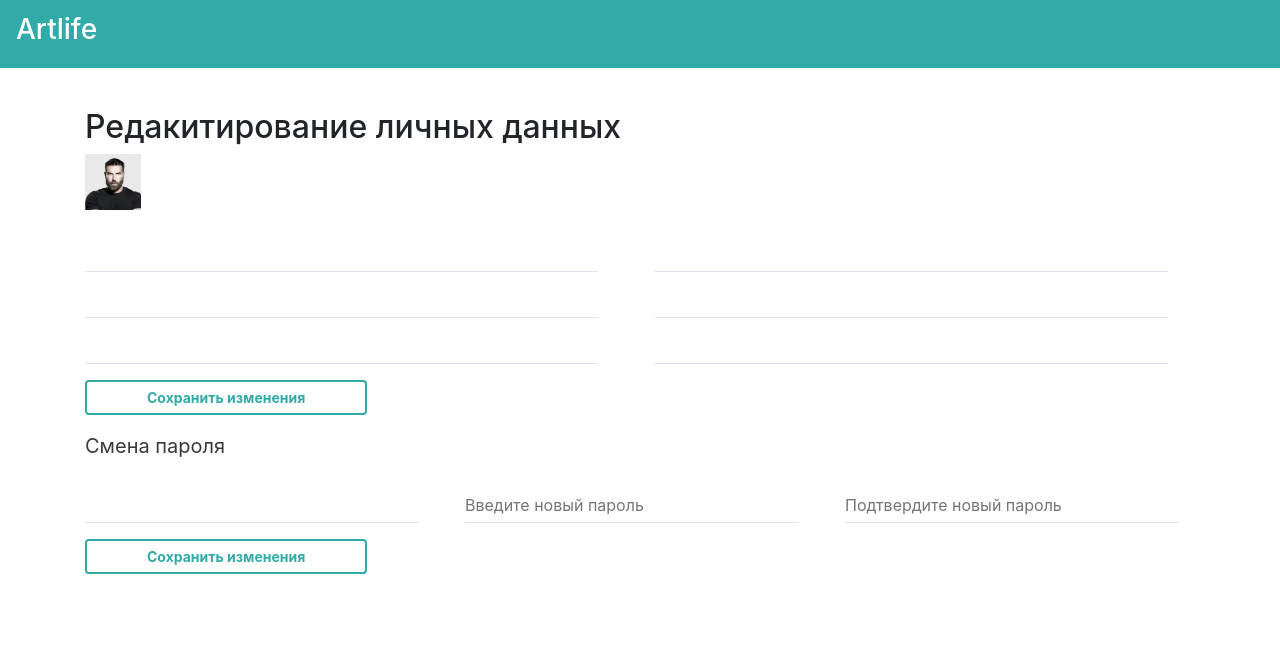
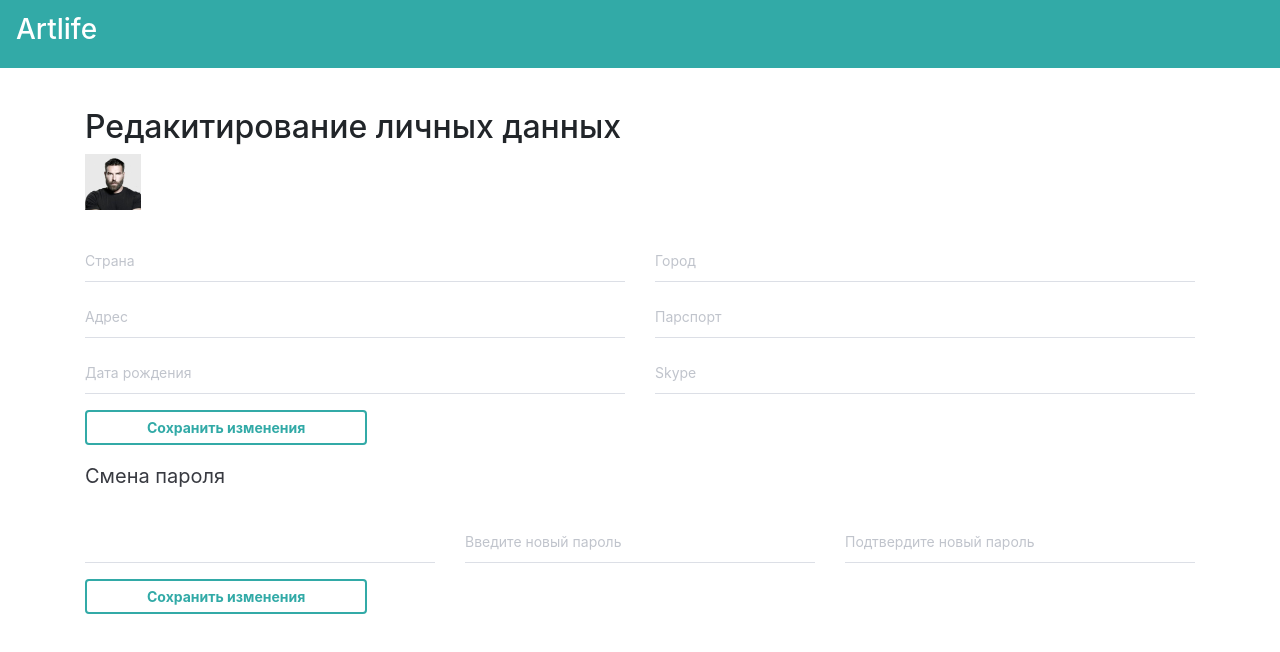
Before and after one commit to TjLinka/artLifeDemo, a Vue app: page /myinfoedit in a window 1280 px wide. Shown: the top 652 px of the page. Built offline with nearby package versions, Linux system fonts and the light colour scheme; no server answers; sample sign-in values are in the browser's storage.

Commit message:
Input's Fixed

```diff
--- a/src/App.vue
+++ b/src/App.vue
@@ -54,4 +54,30 @@ main {
 .mx-calendar-content .cell.in-range{
   background-color: lighten($color:#32aaa7, $amount: 40%) !important;
 }
+.el-input .el-input__clear{
+  color: #32AAA7;
+  margin-top: 0px;
+}
+.el-input .el-input__clear:hover{
+  color: #32AAA7;
+}
+.el-input__inner{
+  border: 0;
+  border-bottom: 1px solid #DCDFE6;
+  border-radius: 0;
+  padding: 0;
+}
+.el-input.is-active .el-input__inner, .el-input__inner:focus{
+  border-color:  #32AAA7;
+}
+/* Chrome, Safari, Edge, Opera */
+input::-webkit-outer-spin-button,
+input::-webkit-inner-spin-button {
+  -webkit-appearance: none;
+  margin: 0;
+}
+/* Firefox */
+input[type=number] {
+  -moz-appearance:textfield;
+}
 </style>
--- a/src/views/Auth.vue
+++ b/src/views/Auth.vue
@@ -6,8 +6,10 @@
       </h1>
       <div class="auth__page__form">
         <form>
-          <input type="text" placeholder="Логин" v-model="log.login" />
-          <input type="password" placeholder="Пароль" v-model="log.password" />
+          <el-input type="text" placeholder="Логин" v-model="log.login"
+          class="log_in" clearable/>
+          <el-input type="password" placeholder="Пароль" v-model="log.password"
+          class="log_in" show-password />
           <button class="btn__login" v-on:click.prevent="sf">Войти</button>
         </form>
       </div>
@@ -68,13 +70,13 @@ export default {
       flex-direction: column;
       align-items: center;
 
-      input {
+      .log_in {
         width: 60%;
-        height: 45px;
-        border: 0;
-        border-bottom: 1px solid lightgray;
+        // height: 45px;
+        // border: 0;
+        // border-bottom: 1px solid lightgray;
         margin-bottom: 30px;
-        outline: none;
+        // outline: none;
       }
 
       .btn__login {
--- a/src/views/Indicators.vue
+++ b/src/views/Indicators.vue
@@ -3,14 +3,12 @@
     <div class="container">
       <h2 class="page__title">Показатели</h2>
       <div class="row">
-        <div class="col">
-          <p class="current_period">
+        <div class="col-sm-6 current_period">
             <strong>Текущий период: {{ currentPeriodTop.comdte }}</strong><br>
             Статус предыдущего года:
             <span :style="`color: ${periodStatus}`">
               {{ currentPeriodTop.prev_status }}
             </span>
-          </p>
         </div>
       </div>
       <div class="sponsor__page__description">
@@ -108,7 +106,8 @@
         </div>
         <div class="row edit">
           <div class="col-sm-6">
-            <input type="text" name="" id="" placeholder="Сумма" v-model="autoship" />
+            <el-input type="number" name="" id="" placeholder="Сумма"
+            clearable v-model="autoship" />
           </div>
         </div>
         <div class="row edit mt-3">
--- a/src/views/MyInfoEdit.vue
+++ b/src/views/MyInfoEdit.vue
@@ -10,21 +10,23 @@
       <div class="top__info mt-3">
         <div class="row edit ">
           <div class="col-md-6 mt-3">
-            <input type="text" name="country" v-model="userInfo.country" />
+            <el-input clearable type="text" name="country"
+            v-model="userInfo.country" placeholder="Страна" />
           </div>
-          <div class="col-md-6 mt-3"><input type="text" name="city" v-model="userInfo.city" /></div>
+          <div class="col-md-6 mt-3"><el-input clearable type="text" name="city"
+          v-model="userInfo.city" placeholder="Город" /></div>
         </div>
         <div class="row edit ">
-          <div class="col-md-6 mt-3"><input type="text"
-          name="address" v-model="userInfo.address" /></div>
-          <div class="col-md-6 mt-3"><input type="text"
-          name="passport" v-model="userInfo.passport" /></div>
+          <div class="col-md-6 mt-3"><el-input clearable type="text"
+          name="address" v-model="userInfo.address" placeholder="Адрес" /></div>
+          <div class="col-md-6 mt-3"><el-input clearable type="text"
+          name="passport" v-model="userInfo.passport" placeholder="Парспорт" /></div>
         </div>
         <div class="row edit ">
-          <div class="col-md-6 mt-3"><input type="text"
-          name="date" v-model="userInfo.bthdte" /></div>
-          <div class="col-md-6 mt-3"><input type="text"
-          name="skype" v-model="userInfo.skype" /></div>
+          <div class="col-md-6 mt-3"><el-input clearable type="text"
+          name="date" v-model="userInfo.bthdte" placeholder="Дата рождения" /></div>
+          <div class="col-md-6 mt-3"><el-input clearable type="text"
+          name="skype" v-model="userInfo.skype" placeholder="Skype" /></div>
         </div>
         <div class="row edit mt-3">
           <div class="col-md-6">
@@ -36,23 +38,27 @@
         <!-- <div class="row edit">
           <div class="col">
             <p>Смена адреса почтового ящика</p>
-            <input type="text" value="supernameemail@gmail.com" />
+            <el-input clearable type="text" value="supernameemail@gmail.com" />
           </div>
           <div class="col">
             <p>Смена телефона</p>
-            <input type="text" value="+7 (960) 947-43-55" />
+            <el-input clearable type="text" value="+7 (960) 947-43-55" />
           </div>
         </div> -->
         <p class="mt-3">Смена пароля</p>
         <div class="row edit">
           <div class="col-md mt-3">
-            <input type="password" value="supernparoli345" v-model="oldPass" />
+            <el-input type="password" value="supernparoli345"
+            show-password v-model="oldPass" />
           </div>
           <div class="col-md mt-3">
-            <input type="password" placeholder="Введите новый пароль" v-model="newPass" />
+            <el-input type="password"
+            placeholder="Введите новый пароль" show-password v-model="newPass" />
           </div>
           <div class="col-md mt-3">
-            <input type="password" placeholder="Подтвердите новый пароль" v-model="newPassRepeat" />
+            <el-input type="password" show-password
+            placeholder="Подтвердите новый пароль"
+            v-model="newPassRepeat" />
           </div>
         </div>
         <div class="row edit mt-3">
@@ -71,6 +77,26 @@
         </div>
       </template>
       Данные указаны не верно
+    </b-toast>
+    <b-toast id="my-toast-bad" variant="warning" solid>
+      <template #toast-title>
+        <div class="d-flex flex-grow-1 align-items-baseline">
+          <b-img blank blank-color="#ff5555" class="mr-2" width="12" height="12"></b-img>
+          <strong class="mr-auto">Ошибка!</strong>
+          <!-- <small class="text-muted mr-2">42 seconds ago</small> -->
+        </div>
+      </template>
+      Данные указаны не верно
+    </b-toast>
+    <b-toast id="my-toast-good" variant="success" solid>
+      <template #toast-title>
+        <div class="d-flex flex-grow-1 align-items-baseline">
+          <b-img blank blank-color="#32aaa7" class="mr-2" width="12" height="12"></b-img>
+          <strong class="mr-auto">Успех!</strong>
+          <!-- <small class="text-muted mr-2">42 seconds ago</small> -->
+        </div>
+      </template>
+      Ваши данные сохранены
     </b-toast>
   </div>
 </template>
@@ -109,6 +135,7 @@ export default {
       backApi.get('/agent/profile').then((Response) => {
         this.userInfo = Response.data;
       });
+      this.$bvToast.show('my-toast-good');
     },
     saveBotEdit() {
       if (this.newPass !== null && this.newPass === this.newPassRepeat) {
@@ -134,7 +161,7 @@ export default {
   }
 }
 .edit {
-  input {
+  el-input clearable {
     width: 95%;
     height: 30px;
     border: 0;
--- a/src/views/OrganizationByPeriod.vue
+++ b/src/views/OrganizationByPeriod.vue
@@ -90,7 +90,8 @@
         </div>
         <div class="row edit">
           <div class="col-sm-6 mb-4">
-            <input type="text" name="" id="" placeholder="Номер" v-model="agent_id" />
+            <el-input type="number" name="" id="" placeholder="Номер"
+            clearable v-model="agent_id" min="1" />
           </div>
           <div class="col-sm-6">
             <button class="mr-2" @click="updateData">Показать</button
--- a/src/views/OrganizationPeriod.vue
+++ b/src/views/OrganizationPeriod.vue
@@ -78,7 +78,8 @@
         </div>
         <div class="row edit">
           <div class="col-sm-6">
-            <input type="text" name="" id="" placeholder="Номер" v-model="agent_id" />
+            <el-input type="number" name="" id="" placeholder="Номер"
+            clearable v-model="agent_id" />
           </div>
           <div class="col-sm-6">
             <button class="mr-2" @click="updateData">Показать</button
--- a/src/views/PointsHistory.vue
+++ b/src/views/PointsHistory.vue
@@ -15,7 +15,7 @@
           <col
             v-for="field in scope.fields"
             :key="field.key"
-            :style="{ width: field.key === 'dte' ? '200px' : '120px' }"
+            :style="{ width: field.key === 'dte' ? '130px' : '120px' }"
           />
         </template>
       </b-table>
--- a/src/views/PurchasesHistory.vue
+++ b/src/views/PurchasesHistory.vue
@@ -45,10 +45,12 @@
           <span class="ml-1" @click="nextPeriod(1)"> &gt;</span>
         <div class="row edit">
           <div class="col-sm-6">
-            <input type="text" name="" id="art" placeholder="Артикул" v-model="articul" />
+            <el-input type="number" name="" id="art" placeholder="Артикул"
+            clearable v-model="articul" />
           </div>
           <div class="col-sm-6">
-            <input type="text" name="" id="name" placeholder="Наименование" v-model="name" />
+            <el-input type="text" name="" id="name" placeholder="Наименование"
+            clearable v-model="name" />
           </div>
         </div>
         <!-- <div class="row edit">
@@ -110,11 +112,11 @@ export default {
           label: 'Кол-во',
         },
         {
-          key: 'points_cnt  ',
+          key: 'points_all',
           label: 'Сумма балов',
         },
         {
-          key: 'price_cnt',
+          key: 'price_total',
           label: 'Стоимость',
         },
       ],
@@ -258,6 +260,7 @@ export default {
         backApi
           .get('/agent/sales-detail', { params: { id: row.item.webshop_id } })
           .then((response) => {
+            console.log(response.data);
             this.return_details[row.item.webshop_id] = response.data.entries;
             row.toggleDetails();
           });
--- a/src/views/ReturnsHistory.vue
+++ b/src/views/ReturnsHistory.vue
@@ -65,7 +65,7 @@ export default {
           label: 'Кол-во',
         },
         {
-          key: 'points_cnt  ',
+          key: 'points_cnt',
           label: 'Сумма балов',
         },
         {
@@ -157,6 +157,7 @@ export default {
         backApi
           .get('/agent/refunds-detail', { params: { id: row.item.webshop_id } })
           .then((response) => {
+            console.log(response.data);
             this.return_details[row.item.webshop_id] = response.data.entries;
             row.toggleDetails();
           });
--- a/src/views/Transfert.vue
+++ b/src/views/Transfert.vue
@@ -16,8 +16,8 @@
       <h3 class="perevod">Перевод количества баллов</h3>
       <div class="row edit">
         <div class="col-md-6 mt-4">
-          <input type="text" name="" id="number"
-          placeholder="Введите количество баллов" v-model="sum" />
+          <el-input placeholder="Сумма" type="number" v-model="sum" clearable class="count">
+          </el-input>
         </div>
       </div>
       <div class="row edit mt-4">
@@ -101,16 +101,16 @@ export default {
 };
 </script>
 <style lang="scss" scoped>
-.transfert{
+.transfert {
   margin-bottom: 40px;
   margin-top: 40px;
-  & p{
+  & p {
     padding: 0;
     margin: 0;
   }
-  & > .col-md-6{
-    p:nth-of-type(1){
-      color: #9A9A9A;
+  & > .col-md-6 {
+    p:nth-of-type(1) {
+      color: #9a9a9a;
     }
   }
 }
@@ -135,21 +135,24 @@ export default {
     font-weight: bold;
   }
 }
-.trans_btns{
+.trans_btns {
   display: flex;
   justify-content: space-between;
 }
 @media (max-width: 425px) {
-  .perevod{
+  .perevod {
     font-size: 18px;
     text-transform: uppercase;
   }
-  .trans_btns{
+  .trans_btns {
     flex-direction: column;
-    button{
+    button {
       width: 100%;
       margin-bottom: 20px;
     }
   }
 }
 </style>
+<style>
+
+</style>
```
